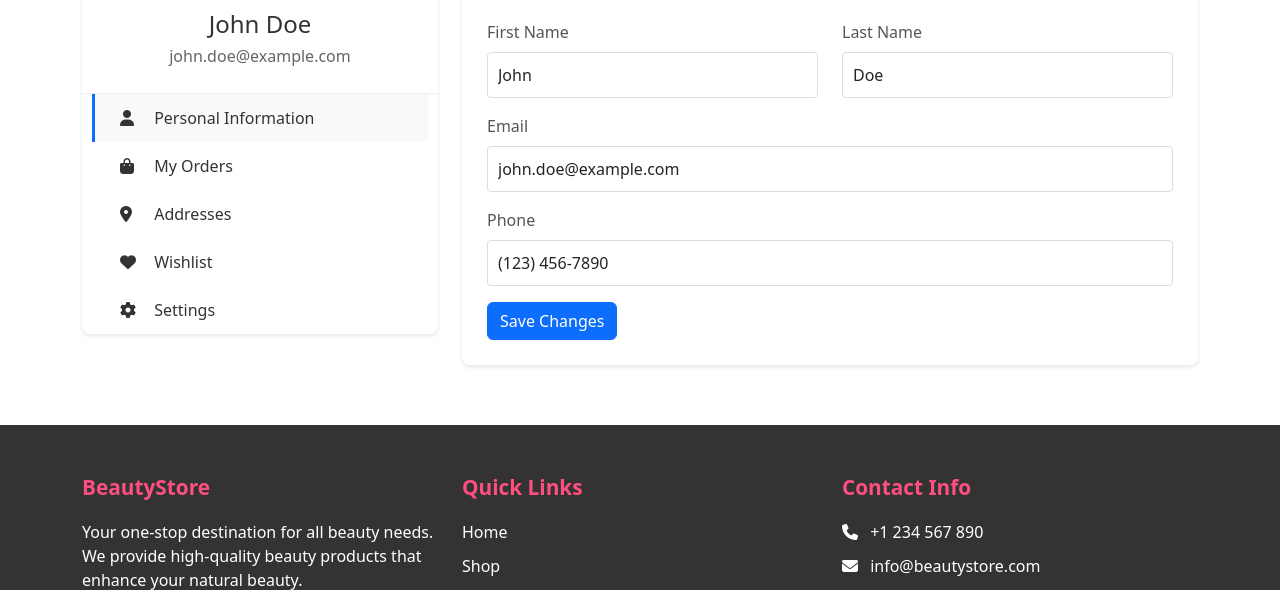
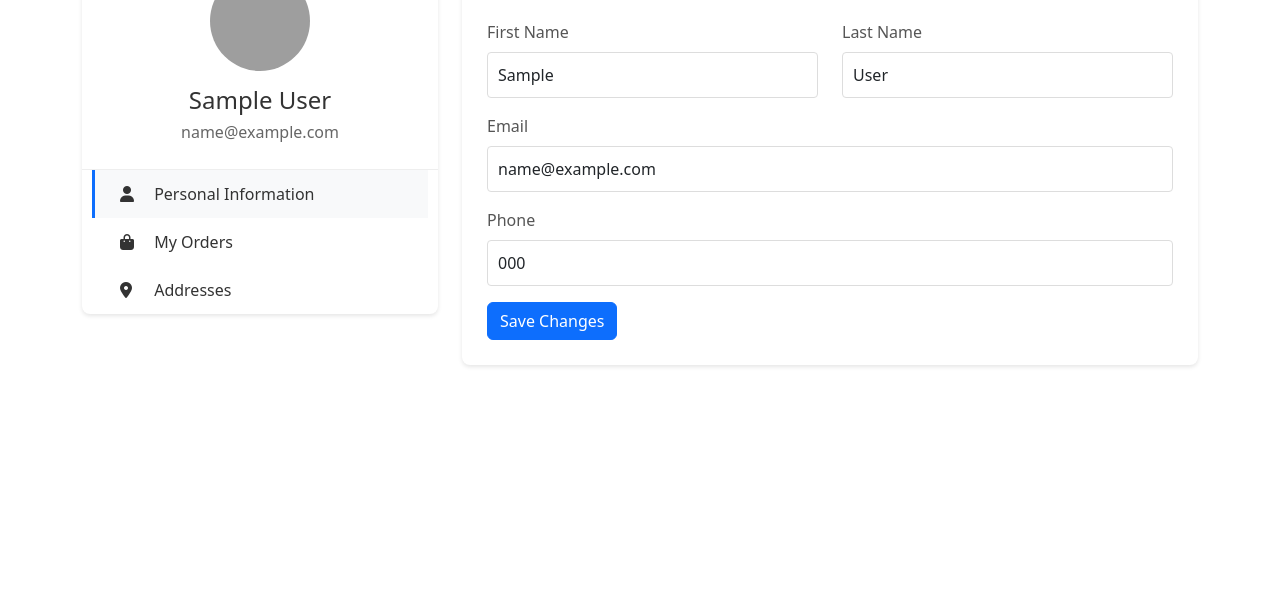
Before and after one commit to dimuthadithya/BeautyProducts, a PHP site: page /profile.php in a window 1280 px wide. Shown: the part 154-744 px from the top of the page. Run offline with PHP 8.4, Linux system fonts and the light colour scheme; the visitor is signed in with stand-in values (Sample User, id 1); tables that the repository leaves empty hold one stand-in row (values such as "Sample post"); some libraries are stand-ins or nearby versions; grey boxes are pictures that could not be loaded.

Commit message:
profile update

```diff
--- /dev/null
+++ b/assets/images/favicon_io/about.txt
@@ -0,0 +1,6 @@
+This favicon was generated using the following font:
+
+- Font Title: Leckerli One
+- Font Author: undefined
+- Font Source: https://fonts.gstatic.com/s/leckerlione/v21/V8mCoQH8VCsNttEnxnGQ-1itLZxcBtItFw.ttf
+- Font License: undefined)
--- a/components/header.php
+++ b/components/header.php
@@ -5,6 +5,10 @@
     <meta charset="UTF-8" />
     <meta name="viewport" content="width=device-width, initial-scale=1.0" />
     <title>Beauty Store - <?php echo $pageTitle; ?></title>
+    <link rel="apple-touch-icon" sizes="180x180" href="assets/images/favicon_io/apple-touch-icon.png">
+    <link rel="icon" type="image/png" sizes="32x32" href="assets/images/favicon_io/favicon-32x32.png">
+    <link rel="icon" type="image/png" sizes="16x16" href="assets/images/favicon_io/favicon-16x16.png">
+    <link rel="manifest" href="assets/images/favicon_io/site.webmanifest">
     <!-- Bootstrap CSS -->
     <link
         href="https://cdn.jsdelivr.net/npm/bootstrap@5.3.0/dist/css/bootstrap.min.css"
--- a/profile.php
+++ b/profile.php
@@ -1,7 +1,43 @@
 <?php
+session_start();
 $pageTitle = "My Profile";
 $additionalCss = ["assets/css/profile.css"];
+require_once 'config/db_conn.php';
 include 'components/header.php';
+
+// Redirect if not logged in
+if (!isset($_SESSION['user_id'])) {
+    header('Location: login.php?redirect=' . urlencode($_SERVER['REQUEST_URI']));
+    exit;
+}
+
+// Get user information
+$user_id = $_SESSION['user_id'];
+$stmt = $conn->prepare("SELECT * FROM users WHERE user_id = ?");
+$stmt->bind_param("i", $user_id);
+$stmt->execute();
+$user = $stmt->get_result()->fetch_assoc();
+
+// Get user's orders
+$stmt = $conn->prepare("
+    SELECT o.*,
+           (SELECT COUNT(*) FROM order_items WHERE order_id = o.order_id) as item_count
+    FROM orders o
+    WHERE o.user_id = ?
+    ORDER BY o.created_at DESC
+");
+$stmt->bind_param("i", $user_id);
+$stmt->execute();
+$orders = $stmt->get_result();
+
+// Status badge colors
+$status_colors = [
+    'pending' => 'warning',
+    'processing' => 'info',
+    'shipped' => 'primary',
+    'delivered' => 'success',
+    'cancelled' => 'danger'
+];
 ?>
 
 <?php include 'components/nav.php'; ?>
@@ -15,11 +51,11 @@ include 'components/header.php';
                 <div class="profile-sidebar">
                     <div class="profile-header">
                         <img
-                            src="https://via.placeholder.com/150"
+                            src="https://ui-avatars.com/api/?name=<?php echo urlencode($user['first_name'] . ' ' . $user['last_name']); ?>&background=random"
                             alt="Profile"
                             class="profile-image" />
-                        <h4>John Doe</h4>
-                        <p>john.doe@example.com</p>
+                        <h4><?php echo htmlspecialchars($user['first_name'] . ' ' . $user['last_name']); ?></h4>
+                        <p><?php echo htmlspecialchars($user['email']); ?></p>
                     </div>
                     <ul class="nav flex-column">
                         <li class="nav-item">
@@ -40,36 +76,25 @@ include 'components/header.php';
                                 <i class="fas fa-map-marker-alt"></i> Addresses
                             </a>
                         </li>
-                        <li class="nav-item">
-                            <a class="nav-link" href="#wishlist" data-bs-toggle="tab">
-                                <i class="fas fa-heart"></i> Wishlist
-                            </a>
-                        </li>
-                        <li class="nav-item">
-                            <a class="nav-link" href="#settings" data-bs-toggle="tab">
-                                <i class="fas fa-cog"></i> Settings
-                            </a>
-                        </li>
                     </ul>
                 </div>
             </div>
 
             <div class="col-lg-8">
                 <!-- Profile Content -->
-                <div class="tab-content">
-                    <!-- Personal Information -->
+                <div class="tab-content"> <!-- Personal Information -->
                     <div class="tab-pane fade show active" id="personal-info">
                         <div class="profile-card">
                             <h4>Personal Information</h4>
-                            <form>
+                            <form id="profileForm">
                                 <div class="row">
                                     <div class="col-md-6 mb-3">
                                         <label class="form-label">First Name</label>
-                                        <input type="text" class="form-control" value="John" />
+                                        <input type="text" name="first_name" class="form-control" value="<?php echo htmlspecialchars($user['first_name']); ?>" required />
                                     </div>
                                     <div class="col-md-6 mb-3">
                                         <label class="form-label">Last Name</label>
-                                        <input type="text" class="form-control" value="Doe" />
+                                        <input type="text" name="last_name" class="form-control" value="<?php echo htmlspecialchars($user['last_name']); ?>" required />
                                     </div>
                                 </div>
                                 <div class="mb-3">
@@ -77,14 +102,16 @@ include 'components/header.php';
                                     <input
                                         type="email"
                                         class="form-control"
-                                        value="john.doe@example.com" />
+                                        value="<?php echo htmlspecialchars($user['email']); ?>"
+                                        readonly />
                                 </div>
                                 <div class="mb-3">
                                     <label class="form-label">Phone</label>
                                     <input
                                         type="tel"
+                                        name="phone"
                                         class="form-control"
-                                        value="(123) 456-7890" />
+                                        value="<?php echo htmlspecialchars($user['phone']); ?>" />
                                 </div>
                                 <button type="submit" class="btn btn-primary">
                                     Save Changes
@@ -98,106 +125,60 @@ include 'components/header.php';
                         <div class="profile-card">
                             <h4>My Orders</h4>
                             <div class="order-list">
+                                <?php if ($orders->num_rows === 0): ?>
+                                    <div class="text-center py-4">
+                                        <p class="text-muted">You haven't placed any orders yet.</p>
+                                        <a href="shop.php" class="btn btn-primary">Start Shopping</a>
+                                    </div>
+                                <?php else: ?>
+                                    <?php while ($order = $orders->fetch_assoc()): ?>
                                         <div class="order-item">
                                             <div class="order-header">
                                                 <div>
-                                            <h6>Order #ORD-2025-06-17</h6>
-                                            <p class="text-muted">June 17, 2025</p>
+                                                    <h6>Order #<?php echo str_pad($order['order_id'], 6, '0', STR_PAD_LEFT); ?></h6>
+                                                    <p class="text-muted"><?php echo date('F j, Y', strtotime($order['created_at'])); ?></p>
                                                 </div>
-                                        <span class="badge bg-success">Delivered</span>
+                                                <span class="badge bg-<?php echo $status_colors[$order['status']]; ?>">
+                                                    <?php echo ucfirst($order['status']); ?>
+                                                </span>
                                             </div>
                                             <div class="order-details">
-                                        <p>2 Items • Total: LKR 76.47</p>
-                                        <a
-                                            href="order-details.php"
-                                            class="btn btn-outline-primary btn-sm">View Details</a>
+                                                <p><?php echo $order['item_count']; ?> <?php echo $order['item_count'] === 1 ? 'Item' : 'Items'; ?> • Total: LKR <?php echo number_format($order['total_amount'], 2); ?></p>
+                                                <a href="order-details.php?id=<?php echo $order['order_id']; ?>" class="btn btn-outline-primary btn-sm">View Details</a>
                                             </div>
                                         </div>
-                                <div class="order-item">
-                                    <div class="order-header">
-                                        <div>
-                                            <h6>Order #ORD-2025-06-15</h6>
-                                            <p class="text-muted">June 15, 2025</p>
-                                        </div>
-                                        <span class="badge bg-primary">Processing</span>
-                                    </div>
-                                    <div class="order-details">
-                                        <p>1 Item • Total: LKR 34.99</p>
-                                        <a
-                                            href="order-details.php"
-                                            class="btn btn-outline-primary btn-sm">View Details</a>
+                                    <?php endwhile; ?>
+                                <?php endif; ?>
                             </div>
                         </div>
-                            </div>
-                        </div>
-                    </div>
-
-                    <!-- Addresses -->
+                    </div> <!-- Addresses -->
                     <div class="tab-pane fade" id="addresses">
                         <div class="profile-card">
                             <h4>My Addresses</h4>
                             <div class="address-list">
+                                <?php if ($user['address']): ?>
                                     <div class="address-item">
                                         <div class="address-header">
-                                        <h6>Home</h6>
+                                            <h6>Default Address</h6>
                                             <span class="badge bg-primary">Default</span>
                                         </div>
                                         <p>
-                                        John Doe<br />
-                                        123 Beauty Street<br />
-                                        New York, NY 10001<br />
-                                        United States<br />
-                                        Phone: (123) 456-7890
+                                            <?php echo htmlspecialchars($user['first_name'] . ' ' . $user['last_name']); ?><br />
+                                            <?php echo nl2br(htmlspecialchars($user['address'])); ?><br />
+                                            Phone: <?php echo htmlspecialchars($user['phone']); ?>
                                         </p>
                                         <div class="address-actions">
-                                        <button class="btn btn-sm btn-outline-primary">Edit</button>
-                                        <button class="btn btn-sm btn-outline-danger">Delete</button>
+                                            <button class="btn btn-sm btn-outline-primary" onclick="editAddress()">Edit</button>
                                         </div>
                                     </div>
-                                <div class="address-item">
-                                    <div class="address-header">
-                                        <h6>Office</h6>
-                                    </div>
-                                    <p>
-                                        John Doe<br />
-                                        456 Work Avenue<br />
-                                        New York, NY 10002<br />
-                                        United States<br />
-                                        Phone: (123) 456-7890
-                                    </p>
-                                    <div class="address-actions">
-                                        <button class="btn btn-sm btn-outline-primary">Edit</button>
-                                        <button class="btn btn-sm btn-outline-danger">Delete</button>
-                                    </div>
-                                </div>
-                                <button class="btn btn-primary mt-3">
-                                    <i class="fas fa-plus"></i> Add New Address
+                                <?php else: ?>
+                                    <div class="text-center py-4">
+                                        <p class="text-muted">You haven't added any addresses yet.</p>
+                                        <button class="btn btn-primary" onclick="editAddress()">
+                                            <i class="fas fa-plus"></i> Add Address
                                         </button>
                                     </div>
-                        </div>
-                    </div>
-
-                    <!-- Wishlist -->
-                    <div class="tab-pane fade" id="wishlist">
-                        <div class="profile-card">
-                            <h4>My Wishlist</h4>
-                            <div class="wishlist-items">
-                                <div class="row">
-                                    <div class="col-md-6 mb-4">
-                                        <div class="wishlist-item">
-                                            <img
-                                                src="https://via.placeholder.com/150"
-                                                alt="Product"
-                                                class="img-fluid" />
-                                            <div class="wishlist-item-info">
-                                                <h6>Natural Face Cream</h6>
-                                                <p class="price">LKR 24.99</p>
-                                                <div class="wishlist-actions">
-                                                    <button class="btn btn-sm btn-primary">Add to Cart</button>
-                                                    <button class="btn btn-sm btn-outline-danger">
-                                                        <i class="fas fa-trash"></i>
-                                                    </button>
-                                                </div>
+                                <?php endif; ?>
                             </div>
                         </div>
                     </div>
@@ -256,6 +237,123 @@ include 'components/header.php';
 </section>
 
 <?php include 'components/footer.php'; ?>
+
+<script>
+    document.getElementById('profileForm').addEventListener('submit', function(e) {
+        e.preventDefault();
+
+        const formData = new FormData(this);
+        const submitButton = this.querySelector('button[type="submit"]');
+        const originalText = submitButton.innerHTML;
+
+        // Disable submit button and show loading state
+        submitButton.disabled = true;
+        submitButton.innerHTML = `
+        <span class="spinner-border spinner-border-sm" role="status" aria-hidden="true"></span>
+        Saving...
+    `;
+
+        fetch('update-profile.php', {
+                method: 'POST',
+                body: formData
+            })
+            .then(response => response.json())
+            .then(data => {
+                if (data.success) {
+                    // Show success message
+                    Swal.fire({
+                        icon: 'success',
+                        title: 'Success!',
+                        text: data.message,
+                        timer: 2000,
+                        showConfirmButton: false
+                    }).then(() => {
+                        location.reload();
+                    });
+                } else {
+                    // Show error message
+                    Swal.fire({
+                        icon: 'error',
+                        title: 'Oops...',
+                        text: data.message
+                    });
+
+                    // Highlight missing fields if any
+                    if (data.missing_fields) {
+                        data.missing_fields.forEach(field => {
+                            const input = this.querySelector(`[name="${field}"]`);
+                            if (input) {
+                                input.classList.add('is-invalid');
+                            }
+                        });
+                    }
+                }
+            })
+            .catch(error => {
+                console.error('Error:', error);
+                Swal.fire({
+                    icon: 'error',
+                    title: 'Oops...',
+                    text: 'Something went wrong! Please try again.'
+                });
+            })
+            .finally(() => {
+                // Reset button state
+                submitButton.disabled = false;
+                submitButton.innerHTML = originalText;
+            });
+    });
+
+    function editAddress() {
+        Swal.fire({
+            title: 'Update Address',
+            html: `
+            <form id="addressForm">
+                <div class="mb-3">
+                    <label class="form-label">Address</label>
+                    <textarea class="form-control" name="address" rows="3" required>${document.querySelector('.address-item p')?.textContent.trim() || ''}</textarea>
+                </div>
+            </form>
+        `,
+            showCancelButton: true,
+            confirmButtonText: 'Save',
+            showLoaderOnConfirm: true,
+            preConfirm: () => {
+                const formData = new FormData(document.getElementById('addressForm'));
+                return fetch('update-address.php', {
+                        method: 'POST',
+                        body: formData
+                    })
+                    .then(response => response.json())
+                    .then(data => {
+                        if (!data.success) {
+                            throw new Error(data.message);
+                        }
+                        return data;
+                    })
+                    .catch(error => {
+                        Swal.showValidationMessage(error.message);
+                    });
+            },
+            allowOutsideClick: () => !Swal.isLoading()
+        }).then((result) => {
+            if (result.isConfirmed) {
+                Swal.fire({
+                    icon: 'success',
+                    title: 'Success!',
+                    text: result.value.message,
+                    timer: 2000,
+                    showConfirmButton: false
+                }).then(() => {
+                    location.reload();
+                });
+            }
+        });
+    }
+</script>
+
+<!-- SweetAlert2 -->
+<script src="https://cdn.jsdelivr.net/npm/sweetalert2@11"></script>
 </body>
 
 </html>
```
Also changed, not shown: update-profile.php (added, +65 -0 lines), assets/images/favicon_io/android-chrome-192x192.png (added), assets/images/favicon_io/android-chrome-512x512.png (added), assets/images/favicon_io/apple-touch-icon.png (added), assets/images/favicon_io/favicon-16x16.png (added), assets/images/favicon_io/favicon-32x32.png (added), assets/images/favicon_io/favicon.ico (added), assets/images/favicon_io/site.webmanifest (added). Lines whose indentation alone changed are shown as unchanged.
